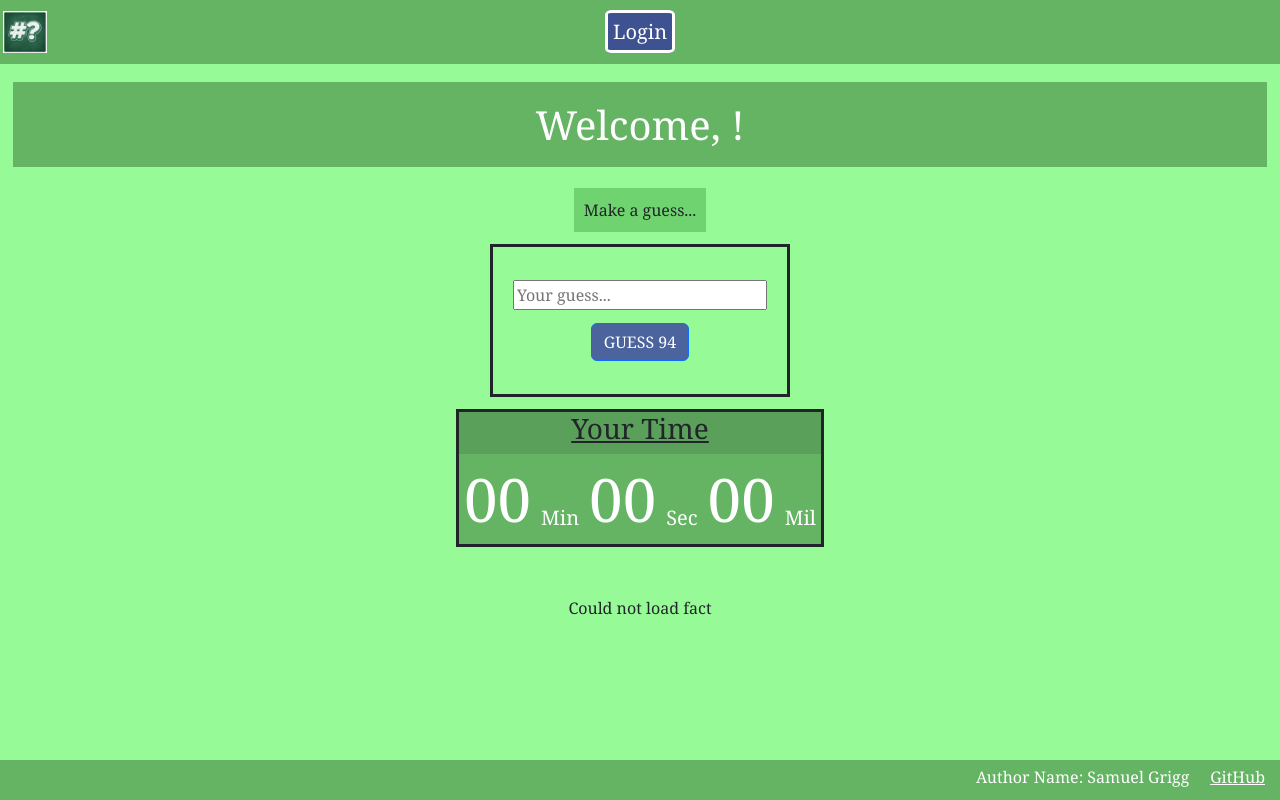
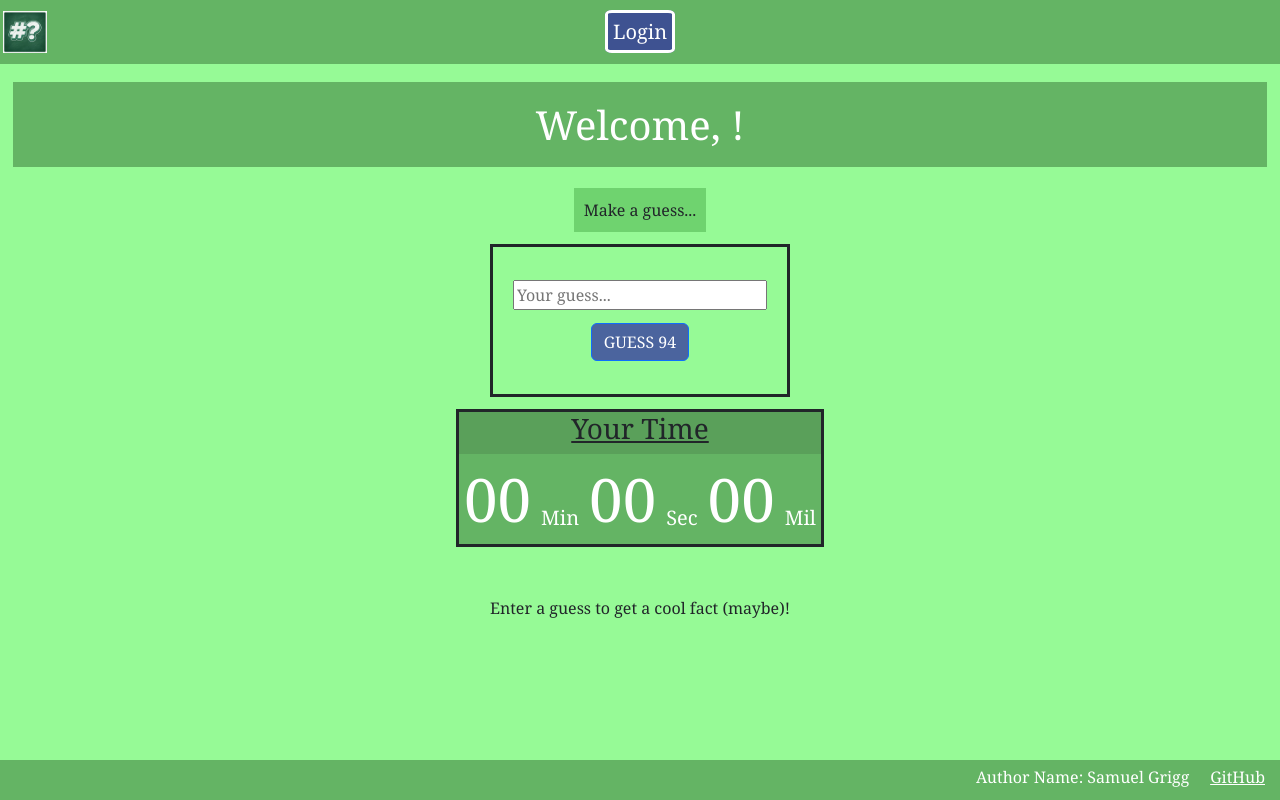
Before and after one commit to SamGrigg04/startup, a React (Vite) app: page /play in a window 1280 px wide. Built offline with nearby package versions, Linux system fonts and the light colour scheme; no server answers.

Commit message:
Its aliiiiive!

```diff
--- a/src/play/APIcall.jsx
+++ b/src/play/APIcall.jsx
@@ -4,8 +4,13 @@ export function APIcall({ number }) {
   const [fact, setFact] = React.useState('');
 
   React.useEffect(() => {
+    if (number === '' || number == null) {
+      setFact('Enter a guess to get a cool fact (maybe)!');
+      return;
+    }
+
     setFact('Loading...');
-    fetch(`http://numbersapi.com/${number}`)
+    fetch(`https://uselessfacts.jsph.pl/api/v2/facts/random`)
       .then((response) => {
         if (!response.ok) throw new Error(`HTTP ${response.status}`);
         return response.json();
```
